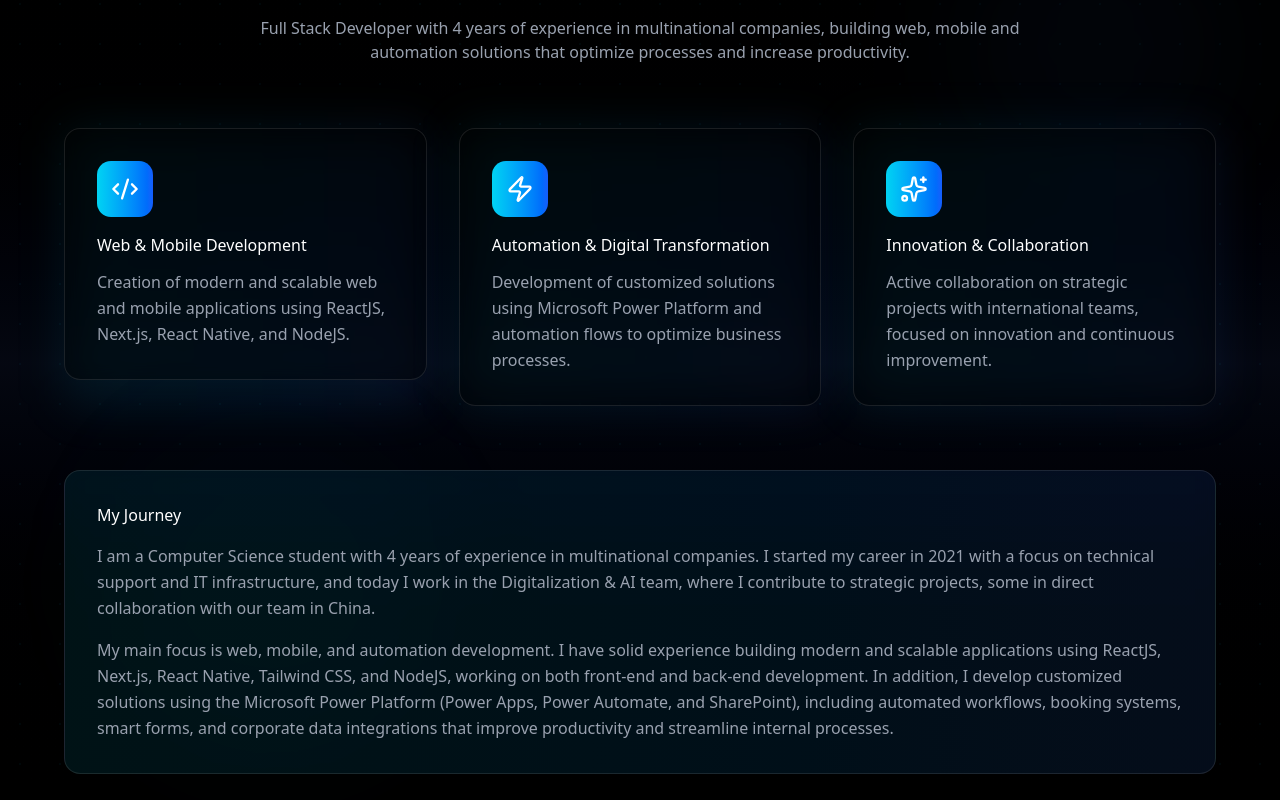
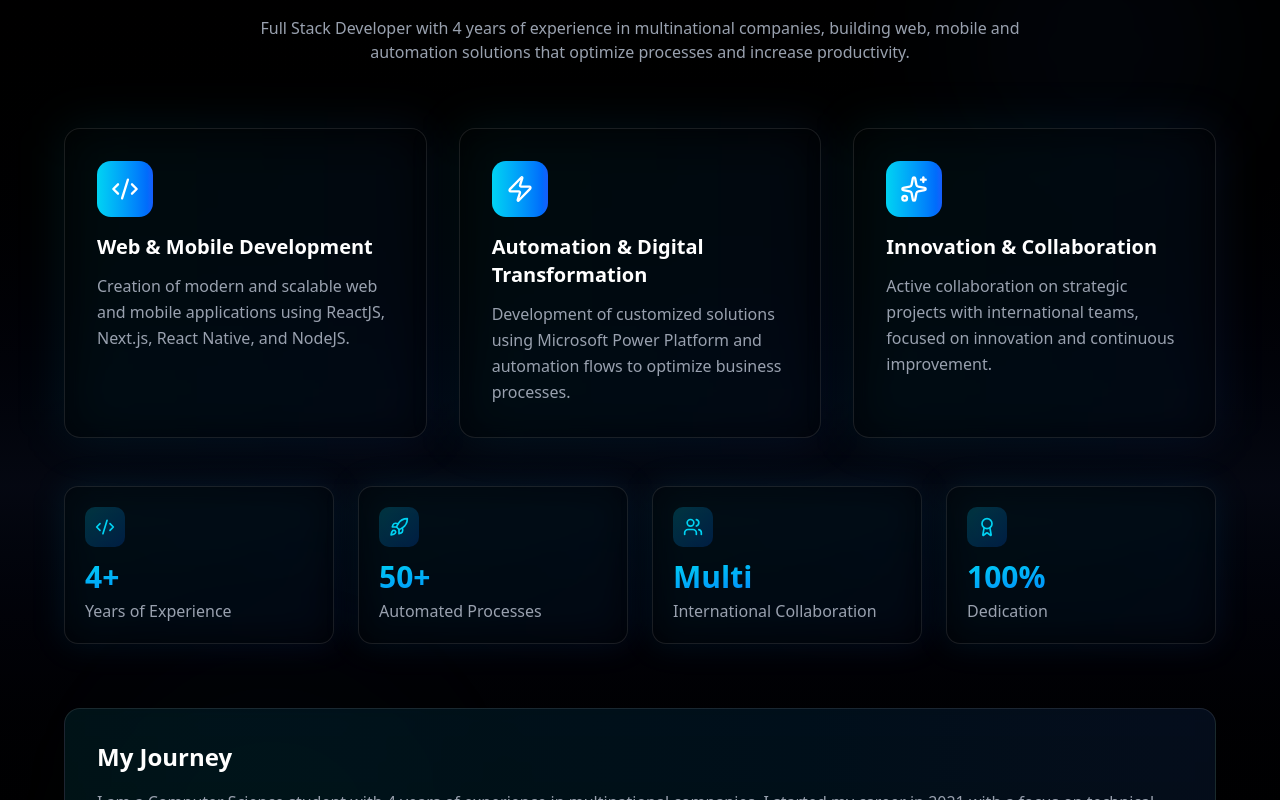
Before and after one commit to vLecaBR/victorleca_portfolio, a React (Vite) app: page / in a window 1280 px wide. Shown: the part 980-1780 px from the top of the page. Built offline with nearby package versions, Linux system fonts and the light colour scheme.

Commit message:
about inserido stats

```diff
--- a/src/components/About/About.tsx
+++ b/src/components/About/About.tsx
@@ -1,7 +1,8 @@
 "use client";
 import { motion, useInView } from "framer-motion";
 import { useRef, useMemo } from "react";
-import { Code2, Sparkles, Zap } from "lucide-react";
+// Adicionei Rocket, Users e Award nos imports
+import { Code2, Sparkles, Zap, Rocket, Users, Award } from "lucide-react";
 import { useLanguage } from "../../context/LanguageContext";
 import { translations } from "../../locales/translations";
 
@@ -10,8 +11,10 @@ export function About() {
   const isInView = useInView(ref, { once: true, margin: "-100px" });
   const { language } = useLanguage();
   const t = translations[language].about;
+  // Assumindo que t.stats existe no seu arquivo de tradução,
+  // caso contrário, você precisará adicionar no translations.ts ou usar fallback aqui.
+  const tStats = translations[language].hero.stats; // Usei do hero como fallback caso não tenha criado no about
 
-  // useMemo evita recriar o array de features em cada render
   const features = useMemo(
     () => [
       {
@@ -33,6 +36,17 @@ export function About() {
     [t.features]
   );
 
+  // Lógica dos Stats adicionada e memorizada
+  const stats = useMemo(
+    () => [
+      { icon: Code2, value: "4+", label: tStats.experience },
+      { icon: Rocket, value: "50+", label: tStats.processes },
+      { icon: Users, value: "Multi", label: tStats.collaboration },
+      { icon: Award, value: "100%", label: tStats.dedication },
+    ],
+    [tStats]
+  );
+
   return (
     <section id="about" className="relative py-32 px-4 overflow-hidden">
       <div className="absolute inset-0 bg-linear-to-b from-black via-blue-950/20 to-black" />
@@ -41,12 +55,12 @@ export function About() {
         className="absolute inset-0 opacity-30"
         style={{
           backgroundImage:
-            "radial-gradient(circle, rgba(6,182,212,0.15) 1px, transparent 1px)",
+            "radial-linear(circle, rgba(6,182,212,0.15) 1px, transparent 1px)",
           backgroundSize: "40px 40px",
         }}
       />
 
-      {/* Efeitos decorativos animados (GPU-friendly) */}
+      {/* Efeitos decorativos */}
       <motion.div
         className="absolute top-20 right-10 w-72 h-72 bg-blue-500/10 rounded-full blur-3xl will-change-transform"
         animate={{
@@ -73,6 +87,7 @@ export function About() {
       />
 
       <div className="relative max-w-6xl mx-auto" ref={ref}>
+        {/* Title Header */}
         <motion.div
           initial={{ opacity: 0, y: 50 }}
           animate={isInView ? { opacity: 1, y: 0 } : undefined}
@@ -87,7 +102,8 @@ export function About() {
           <p className="text-gray-400 max-w-3xl mx-auto">{t.subtitle}</p>
         </motion.div>
 
-        <div className="grid md:grid-cols-3 gap-6 md:gap-8">
+        {/* Features Grid */}
+        <div className="grid md:grid-cols-3 gap-6 md:gap-8 mb-12">
           {features.map(({ icon: Icon, title, description }, index) => (
             <motion.div
               key={title}
@@ -98,7 +114,7 @@ export function About() {
               className="relative group"
             >
               <div className="absolute inset-0 bg-linear-to-r from-cyan-500/10 to-blue-500/10 rounded-2xl blur-xl group-hover:blur-2xl transition-all duration-300" />
-              <div className="relative p-6 md:p-8 bg-black/40 backdrop-blur-sm border border-white/10 rounded-2xl hover:border-cyan-400/50 transition-all duration-500 hover:shadow-xl hover:shadow-cyan-500/10">
+              <div className="relative p-6 md:p-8 bg-black/40 backdrop-blur-sm border border-white/10 rounded-2xl hover:border-cyan-400/50 transition-all duration-500 hover:shadow-xl hover:shadow-cyan-500/10 h-full">
                 <motion.div
                   whileHover={{ rotate: 360 }}
                   transition={{ duration: 0.6 }}
@@ -106,22 +122,57 @@ export function About() {
                 >
                   <Icon size={28} className="text-white" />
                 </motion.div>
-                <h3 className="mb-3 text-white">{title}</h3>
+                <h3 className="mb-3 text-white font-bold text-xl">{title}</h3>
                 <p className="text-gray-400 leading-relaxed">{description}</p>
               </div>
             </motion.div>
           ))}
         </div>
+        {/* NEW: Stats Section Integrada */}
+        <motion.div
+          initial={{ opacity: 0, y: 30 }}
+          animate={isInView ? { opacity: 1, y: 0 } : undefined}
+          transition={{ duration: 0.8, delay: 0.8 }}
+          // Ajustado para aparecer em mobile (grid-cols-2) e desktop (grid-cols-4)
+          className="grid grid-cols-2 md:grid-cols-4 gap-4 md:gap-6 mt-12 w-full"
+        >
+          {stats.map((stat, index) => (
+            <motion.div
+              key={stat.label}
+              initial={{ opacity: 0, y: 20 }}
+              animate={isInView ? { opacity: 1, y: 0 } : undefined}
+              transition={{ duration: 0.5, delay: 0.9 + index * 0.1 }}
+              whileHover={{ y: -5, scale: 1.05 }}
+              className="relative group will-change-transform"
+            >
+              <div className="absolute inset-0 bg-linear-to-br from-cyan-500/10 to-blue-500/10 rounded-xl blur-lg group-hover:blur-xl transition-all duration-300" />
+              <div className="relative p-4 md:p-5 bg-black/40 backdrop-blur-sm border border-white/10 rounded-xl hover:border-cyan-400/50 transition-all duration-500 hover:shadow-lg hover:shadow-cyan-500/5 h-full flex flex-col justify-between">
+                <div>
+                  <motion.div
+                    whileHover={{ rotate: 360 }}
+                    transition={{ duration: 0.6 }}
+                    className="inline-flex items-center justify-center w-10 h-10 mb-3 bg-linear-to-br from-cyan-400/20 to-blue-600/20 rounded-lg"
+                  >
+                    <stat.icon size={20} className="text-cyan-400" />
+                  </motion.div>
+                  <div className="text-2xl md:text-3xl font-bold bg-linear-to-br from-cyan-400 to-blue-600 bg-clip-text text-transparent mb-1">
+                    {stat.value}
+                  </div>
+                </div>
+                <div className="text-sm md:text-base text-gray-400 font-medium">{stat.label}</div>
+              </div>
+            </motion.div>
+          ))}
+        </motion.div>
 
-
-
+        {/* Journey Text */}
         <motion.div
           initial={{ opacity: 0, y: 50 }}
           animate={isInView ? { opacity: 1, y: 0 } : undefined}
           transition={{ duration: 0.8, delay: 0.6 }}
           className="mt-12 md:mt-16 p-6 md:p-8 bg-linear-to-r from-cyan-500/10 to-blue-500/10 rounded-2xl border border-white/10 backdrop-blur-sm"
         >
-          <h3 className="mb-4 text-white">{t.journeyTitle}</h3>
+          <h3 className="mb-4 text-white text-2xl font-semibold">{t.journeyTitle}</h3>
           <p className="text-gray-400 leading-relaxed mb-4">
             {t.journeyParagraph1}
           </p>
@@ -129,6 +180,9 @@ export function About() {
             {t.journeyParagraph2}
           </p>
         </motion.div>
+
+
+
       </div>
     </section>
   );
```
